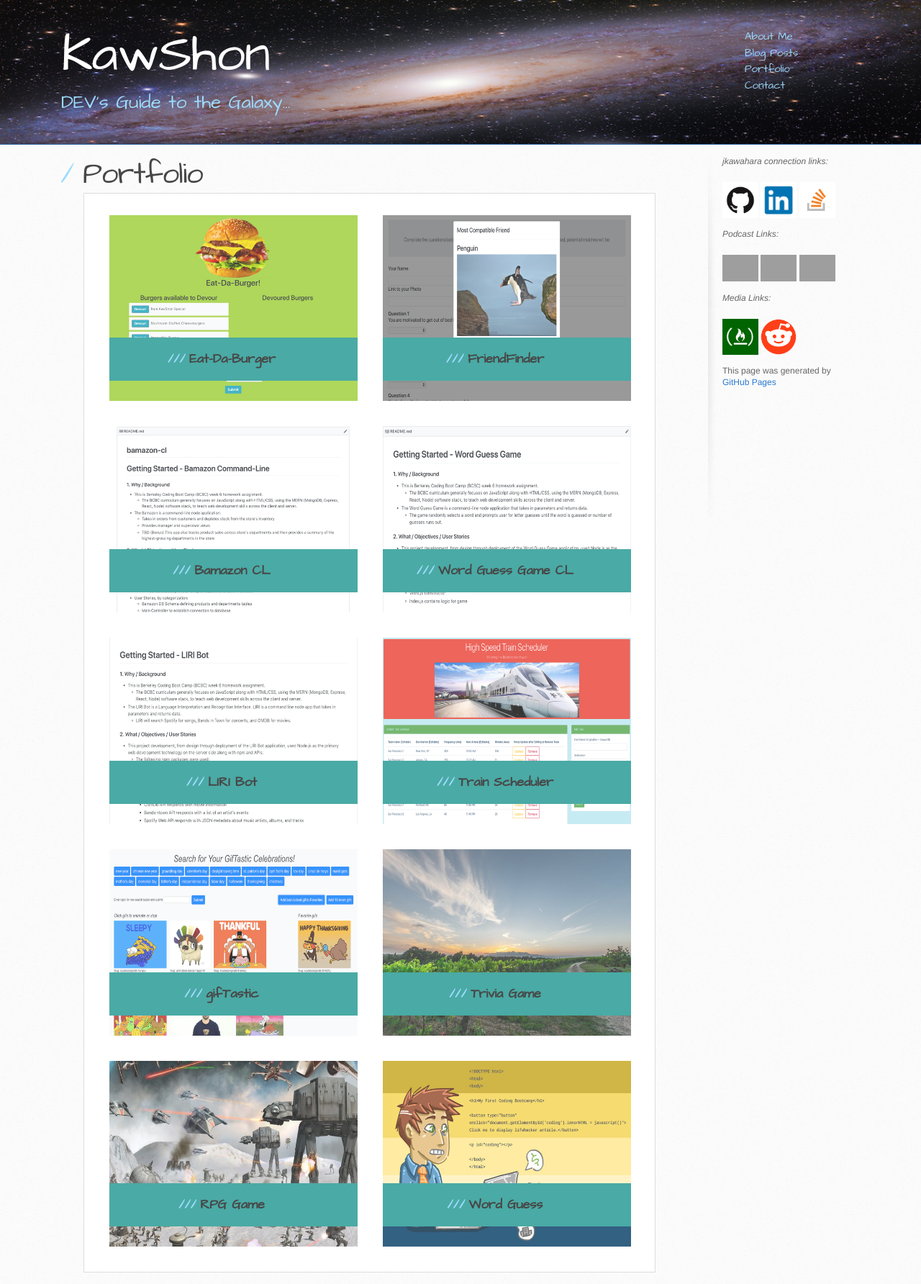
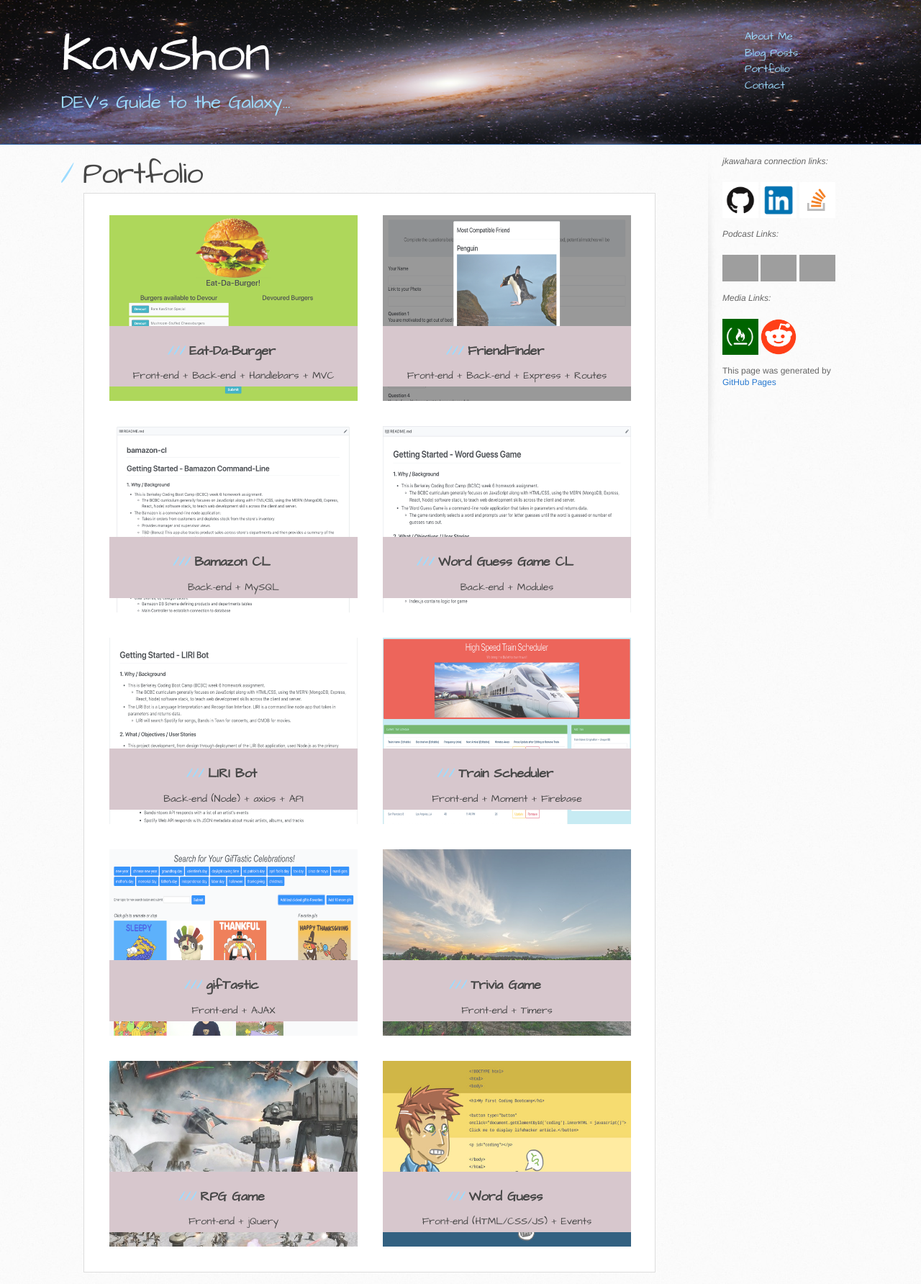
Before and after one commit to jkawahara/jkawahara.github.io, a Jekyll site: the page built from index.html, in a window 1280 px wide. Shown: the whole page at 72% size. Built offline with Jekyll 4.4.1, drawn with Linux system fonts in a browser that asks for light colours; nearby versions of some CDN libraries; grey boxes are pictures that could not be loaded.

Commit message:
Add tech categorization to Portfolio

```diff
--- a/_data/portfolio.yml
+++ b/_data/portfolio.yml
@@ -4,39 +4,49 @@ projects:
 - title: Eat-Da-Burger
   url: https://serene-dawn-91369.herokuapp.com/
   img: assets/images/burger.png
+  tech: Front-end + Back-end + Handlebars + MVC
 
 - title: FriendFinder
   url: https://fierce-falls-39849.herokuapp.com/
   img: assets/images/friendfinder.png
+  tech: Front-end + Back-end + Express + Routes
 
 - title: Bamazon CL
   url: https://github.com/jkawahara/bamazon-cl
   img: assets/images/bamazon-cl.png
+  tech: Back-end + MySQL
 
 - title: Word Guess Game CL
   url: https://github.com/jkawahara/word-guess-game-cl
   img: assets/images/word-guess-game-cl.png
+  tech: Back-end + Modules
 
 - title: LIRI Bot
   url: https://github.com/jkawahara/liri-node-app
   img: assets/images/liri-bot.png
+  tech: Back-end (Node) + axios + API
 
 - title: Train Scheduler
   url: https://jkawahara.github.io/firebase/
   img: assets/images/trainscheduler.png
+  tech: Front-end + Moment + Firebase
 
 - title: gifTastic
   url: https://jkawahara.github.io/gifTastic/
   img: assets/images/giftastic.png
+  tech: Front-end + AJAX
 
 - title: Trivia Game
   url: https://jkawahara.github.io/TriviaGame/
   img: assets/images/triviagame.jpg
+  tech: Front-end + Timers
 
 - title: RPG Game
   url: https://jkawahara.github.io/unit-4-game/
   img: assets/images/rpg.jpg
+  tech: Front-end + jQuery
 
 - title: Word Guess
   url: https://jkawahara.github.io/Word-Guess-Game/
   img: assets/images/bootcamp.jpg
+  tech: Front-end (HTML/CSS/JS) + Events
--- a/assets/css/stylesheet.css
+++ b/assets/css/stylesheet.css
@@ -795,18 +795,21 @@ dl dd {
   opacity: 0.8;
 }
 
-.work h3 {
+.work div {
   position: absolute;
   bottom: 20px;
   width: 100%;
-  padding: 15px;
-  margin-bottom: 0;
   font-weight: 300;
   line-height: 30px;
   color: #ffffff;
   text-align: center;
-  background: #4aaaa5;
-  border-bottom: 0;
+  background: #d7c7cd;
+}
+
+.work div span {
+  font-family: 'Architects Daughter', 'Helvetica Neue', Helvetica, Arial, serif;
+  font-size: 14px;
+  color: #474747;
 }
 
 .auth-image {
--- a/index.html
+++ b/index.html
@@ -9,7 +9,10 @@ heading: Portfolio
     <div class="work">
       <a href="{{ item.url }}">
         <img src="{{ item.img }}" alt="{{ item.title }}">
-        <h3>{{ item.title }}</h3>
+        <div>
+          <h3>{{ item.title }}</h3>
+          <span>{{ item.tech }}</span>
+        </div>
       </a>
     </div>
   {% endfor %}
```
